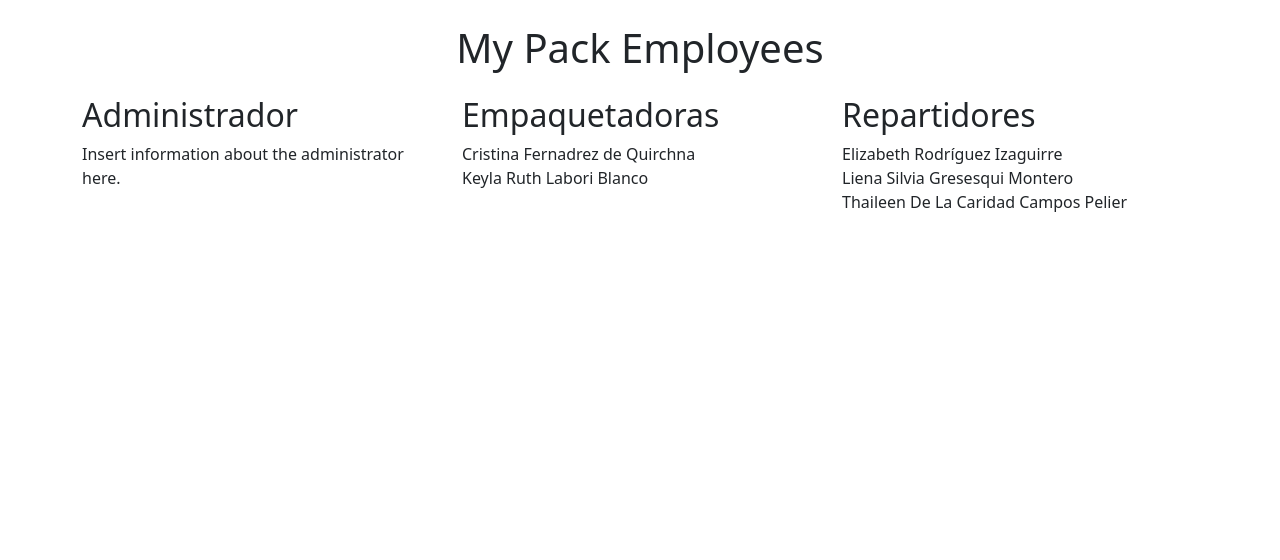
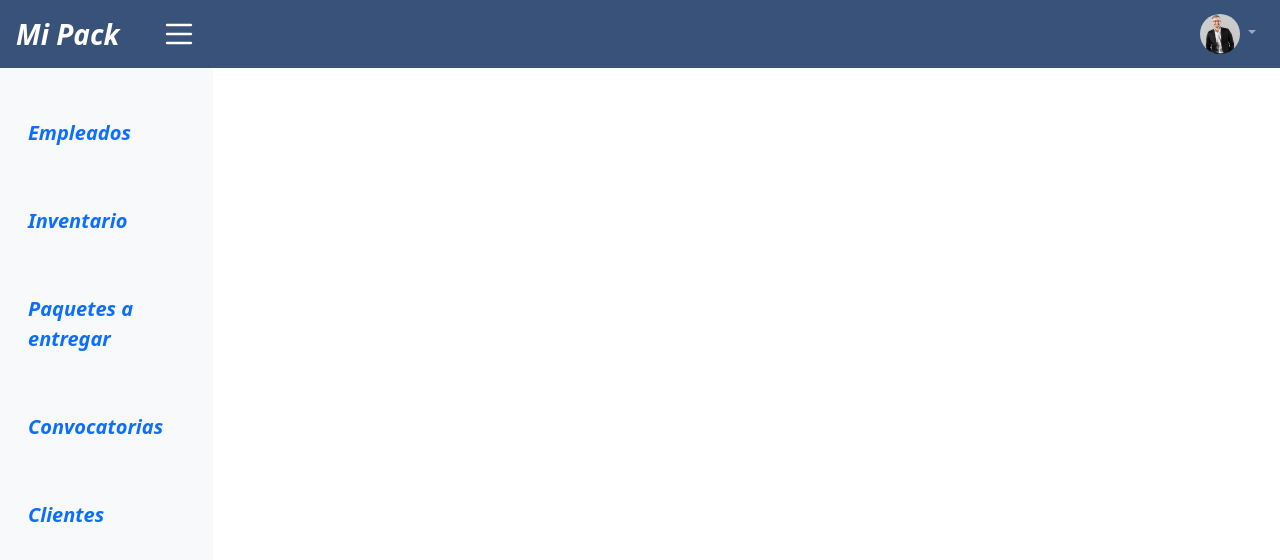
Before and after one commit to yoanapp/MiPack, a website: page views/admin.html in a window 1280 px wide. Drawn offline with nearby package versions, Linux system fonts and the light colour scheme.

Commit message:
dev yoan

```diff
--- /dev/null
+++ b/assets/css/admin.css
@@ -0,0 +1,60 @@
+.sidebar {
+
+    min-height: 100vh;
+    display: flex;
+    flex-direction: column;
+    justify-content: center; /* Centra los botones verticalmente */
+    align-items: center; /* Centra los botones horizontalmente */
+}
+
+  .nav-link {
+    position: relative;
+    overflow: hidden; /* Asegura que la ralla no se extienda más allá del botón */
+    padding-top: 50px ;
+}
+
+.nav-link:before {
+    content: '';
+    position: absolute;
+    bottom: 0;
+    left: 50%;
+    width: 0;
+    height: 3px;
+    background-color: rgb(56, 82, 122);
+    transform: translateX(-50%);
+    transition: width 0.3s ease-in-out;
+}
+.navbar-nav .nav-link img {
+    border-radius: 50%;
+
+}
+.bg-primar{
+   background-color:rgb(56, 82, 122) ;
+}
+.nav-link:hover:before {
+    width: 100%; /* Expande la ralla al 100% del ancho del botón */
+}
+.dropdown-toggle {
+    padding:0; /* Ajusta el padding del menú desplegable */
+}
+
+.dropdown-item{
+    position: relative;
+    overflow: hidden; /* Asegura que la ralla no se extienda más allá del botón */
+    padding-top: 10px ;
+}
+
+.dropdown-item:before{
+    content: '';
+    position: absolute;
+    bottom: 0;
+    left: 50%;
+    width: 0;
+    height: 3px;
+    background-color: rgb(56, 82, 122);
+    transform: translateX(-50%);
+    transition: width 0.3s ease-in-out;
+}
+.dropdown-item:hover:before{
+    width: 90%;
+}
--- a/views/admin.html
+++ b/views/admin.html
@@ -1,36 +1,90 @@
 <!DOCTYPE html>
 <html>
 <head>
-    <title>My Pack Employees</title>
+    <title>Mi Pack Admin</title>
     <link rel="stylesheet" href="https://stackpath.bootstrapcdn.com/bootstrap/4.5.2/css/bootstrap.min.css">
     <link href="../assets/vendor/bootstrap/css/bootstrap.min.css" rel="stylesheet">
     <link href="../assets/vendor/bootstrap-icons/bootstrap-icons.css" rel="stylesheet">
+    <link rel="stylesheet" href="../assets/css/admin.css">
+    <link href="https://cdn.jsdelivr.net/npm/bootstrap-icons@1.7.2/font/bootstrap-icons.css" rel="stylesheet">
+
 </head>
 <body>
-    <div class="container">
-        <h1 class="text-center my-4">My Pack Employees</h1>
-        <div class="row">
-            <div class="col-md-4">
-                <h2>Administrador</h2>
-                <p>Insert information about the administrator here.</p>
+    <nav class="navbar navbar-expand-lg navbar-dark bg-primar">
+        <a class="navbar-brand px-3 fs-3 font-weight-bold " href="#"><em>Mi Pack</em></a>
+        <button class="navbar-toggler" type="button" data-toggle="collapse" data-target="#navbarNav" aria-controls="navbarNav" aria-expanded="false" aria-label="Toggle navigation">
+            <span class="navbar-toggler-icon"></span>
+        </button>
+        <div class="collapse navbar-collapse " id="navbarNav">
+
+            <div class="dropdown ">
+                <button class="btn" type="button" id="dropdownMenuButton" data-toggle="dropdown" aria-haspopup="true" aria-expanded="false">
+
+                    <img src="../assets/img/icons8-menú-2.svg" style="height: 30px; width: 30px;" alt="">
+                </button>
+                <div class="dropdown-menu" aria-labelledby="dropdownMenuButton">
+                    <a class="dropdown-item" href="#"><em>Inicio</em></a>
+                    <a class="dropdown-item" href="#"><em>Servicios</em></a>
+                    <a class="dropdown-item" href="#"><em>Portfolio</em></a>
+                    <a class="dropdown-item" href="#"><em>Equipo</em></a>
+                    <a class="dropdown-item" href="#"><em>Sobre nosotros</em></a>
+                </div>
             </div>
-            <div class="col-md-4">
-                <h2>Empaquetadoras</h2>
-                <ul class="list-unstyled">
-                    <li>Cristina Fernadrez de Quirchna</li>
-                    <li>Keyla Ruth Labori Blanco</li>
-                </ul>
-            </div>
-            <div class="col-md-4">
-                <h2>Repartidores</h2>
-                <ul class="list-unstyled">
-                    <li>Elizabeth Rodríguez Izaguirre</li>
-                    <li>Liena Silvia Gresesqui Montero</li>
-                    <li>Thaileen De La Caridad Campos Pelier</li>
-                </ul>
+
+            <div class="navbar-nav ml-auto">
+                <div class="nav-item dropdown">
+                    <a class="nav-link dropdown-toggle px-4" href="#" id="navbarDropdown" role="button" data-toggle="dropdown" aria-haspopup="true" aria-expanded="false">
+                        <img src="../assets/img/team/team-1.jpg" alt="Foto" class="rounded-circle" style="width: 40px; height: 40px;">
+                    </a>
+                    <div class="dropdown-menu dropdown-menu-right" aria-labelledby="navbarDropdown">
+                        <a class="dropdown-item" href="#"><em>Cerrar sección</em></a>
+                        <a class="dropdown-item" href="#"><em>Información</em></a>
+                    </div>
+                </div>
             </div>
         </div>
+    </nav>
+<section>
+    <div class="container-fluid">
+        <div class="row">
+            <nav class="col-md-2 d-none d-md-block bg-light sidebar">
+                <div class="sidebar-sticky">
+                    <ul class="nav flex-column">
+                        <li class="nav-item">
+                            <a class="nav-link active font-weight-bold fs-5" href="#">
+                              <em>Empleados</em>
+                            </a>
+                        </li>
+                        <li class="nav-item">
+                            <a class="nav-link font-weight-bold fs-5" href="#">
+                               <em>Inventario</em>
+                            </a>
+                        </li>
+                        <li class="nav-item">
+                            <a class="nav-link font-weight-bold fs-5" href="#">
+                               <em>Paquetes a entregar</em>
+                            </a>
+                        </li>
+                        <li class="nav-item">
+                            <a class="nav-link font-weight-bold fs-5" href="#">
+                               <em>Convocatorias</em>
+                            </a>
+                        </li>
+                        <li class="nav-item">
+                            <a class="nav-link font-weight-bold fs-5" href="#">
+                               <em>Clientes</em>
+                            </a>
+                        </li>
+                    </ul>
+                </div>
+            </nav>
+
+            <main role="main" class="col-md-9 ml-sm-auto col-lg-10 px-4">
+                <!-- Contenido principal aquí -->
+            </main>
+        </div>
     </div>
+</section>
     <script src="https://code.jquery.com/jquery-3.5.1.slim.min.js"></script>
     <script src="https://stackpath.bootstrapcdn.com/bootstrap/4.5.2/js/bootstrap.min.js"></script>
 </body>
```
Also changed, not shown: views/index.html (+1 -1 lines), assets/img/icons8-menú-2.svg (added).
